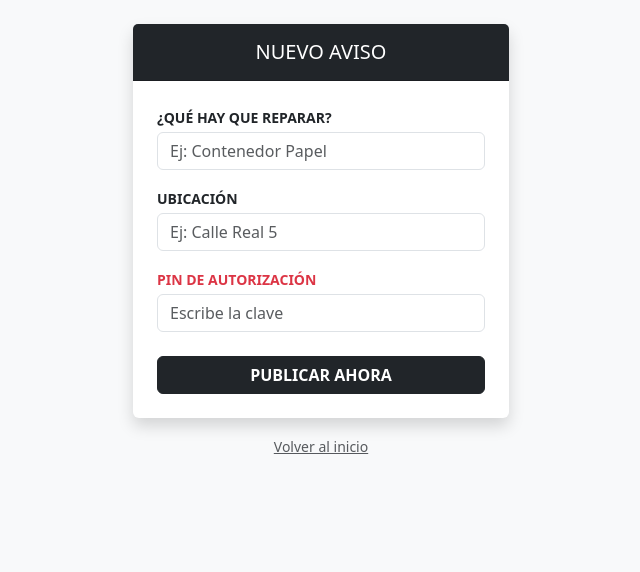
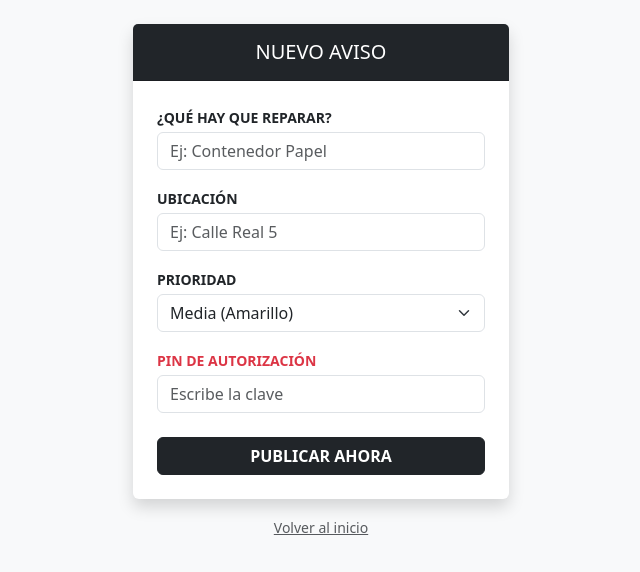
Before and after one commit to manin1985/mantenimiento-app, a Flask app: page /crear in a window 1280 px wide. Shown: the top 572 px of the page, without its empty margins (319-959 px from the left). Run offline with Flask 3, Linux system fonts and the light colour scheme; some libraries are stand-ins or nearby versions.

Commit message:
Update crear.html

```diff
--- a/templates/crear.html
+++ b/templates/crear.html
@@ -17,10 +17,20 @@
                 <form action="/nuevo" method="POST">
                     <label class="small fw-bold mb-1">¿QUÉ HAY QUE REPARAR?</label>
                     <input type="text" name="elemento" class="form-control mb-3" placeholder="Ej: Contenedor Papel" required>
+
                     <label class="small fw-bold mb-1">UBICACIÓN</label>
                     <input type="text" name="ubicacion" class="form-control mb-3" placeholder="Ej: Calle Real 5" required>
+
+                    <label class="small fw-bold mb-1">PRIORIDAD</label>
+                    <select name="prioridad" class="form-select mb-3">
+                        <option value="Baja">Baja (Azul)</option>
+                        <option value="Media" selected>Media (Amarillo)</option>
+                        <option value="Alta">Alta (Rojo - Urgente)</option>
+                    </select>
+
                     <label class="small fw-bold text-danger mb-1">PIN DE AUTORIZACIÓN</label>
                     <input type="password" name="pin" class="form-control mb-4" placeholder="Escribe la clave" required>
+
                     <button class="btn btn-dark w-100 fw-bold">PUBLICAR AHORA</button>
                 </form>
             </div>
```
